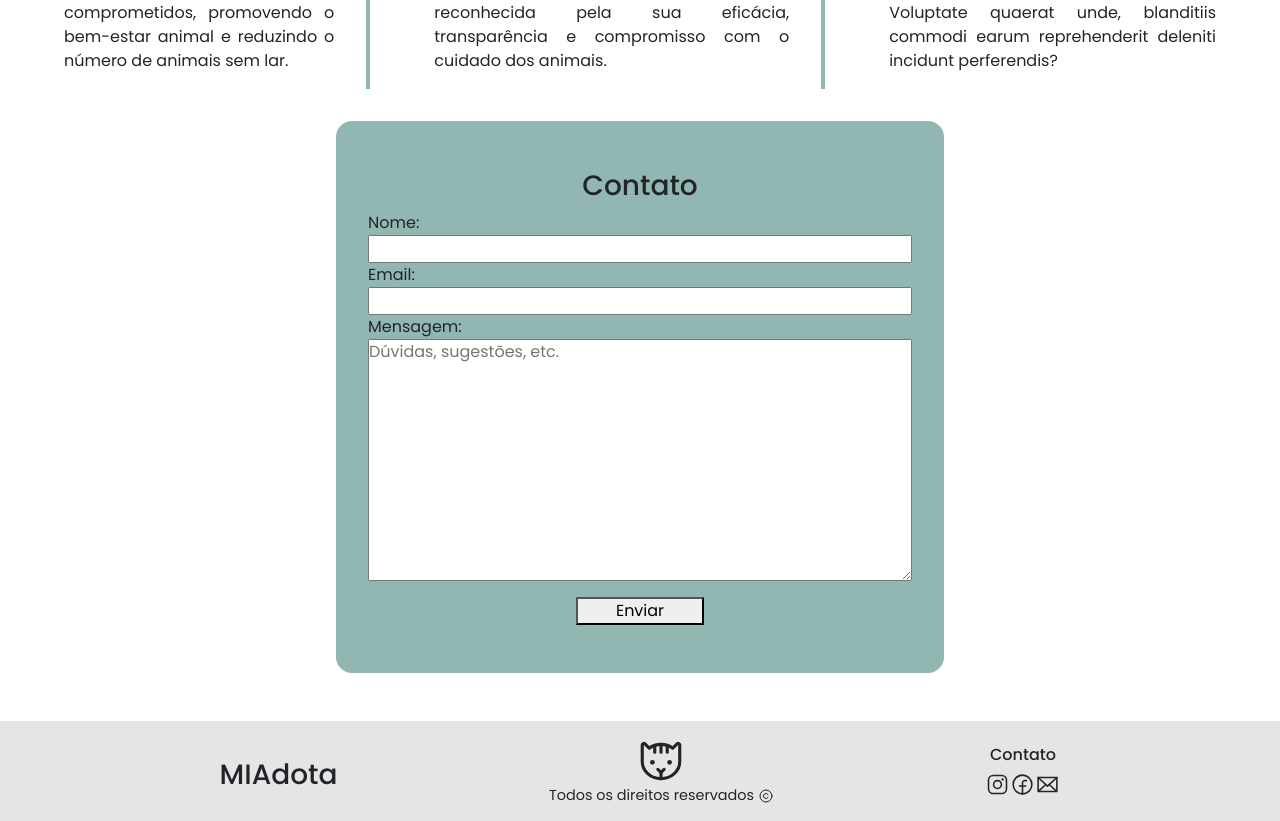
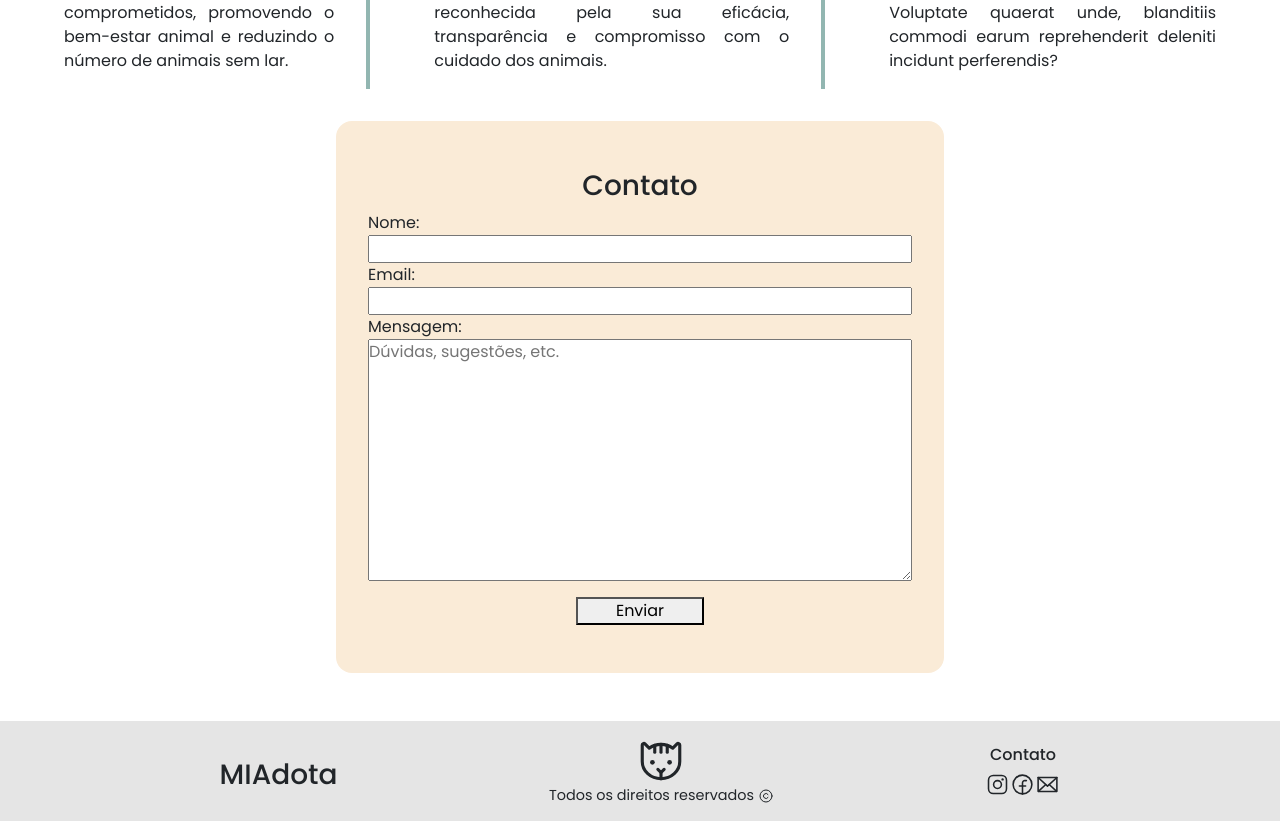
Before and after one commit to nandacoimbra/miadota, a React (Vite) app: page / in a window 1280 px wide. Shown: the part 1340-2161 px from the top of the page. Built offline with nearby package versions, Linux system fonts and the light colour scheme.

Commit message:
style: teste vercel

```diff
--- a/src/components/Contato.css
+++ b/src/components/Contato.css
@@ -14,7 +14,8 @@
     display: flex;
     flex-direction: column;
     justify-content: center;
-    background-color: #92B6B1;
+    background-color: antiquewhite;
+    /* background-color: #92B6B1; */
 
 }
 .contact-us form button{
```
